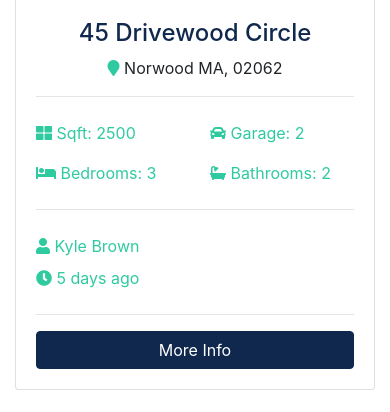
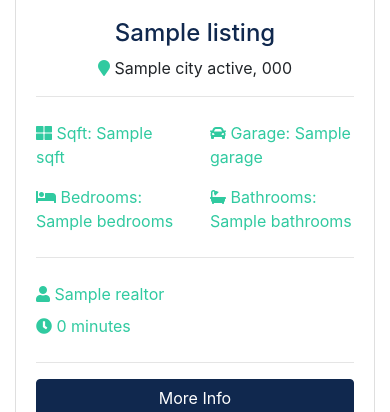
Before and after one commit to aki-06/Django_dev, a Django app: template btre/templates/pages/index.html in a window 390 px wide. Shown: the part 1194-1606 px from the top of the page. Run offline with Django 3.2, Linux system fonts and the light colour scheme; the template is opened without the code that fills it: most values are stand-ins (such as "Sample title", 1, 10 or a date in 2020); grey boxes marked "Sample" are stand-in pictures; some libraries are stand-ins or nearby versions.

Commit message:
Home & About Page Dynamic Content

```diff
--- a/btre/templates/pages/index.html
+++ b/btre/templates/pages/index.html
@@ -1,5 +1,7 @@
 {% extends 'base.html' %}
 {% block title %}BT Real Estate | Home{% endblock %}
+
+{% load humanize %}
 
 {% block content %}
   <!-- Showcase -->
@@ -131,135 +133,55 @@
         <div class="container">
           <h3 class="text-center mb-3">Latest Listings</h3>
           <div class="row">
-            <!-- Listing 1 -->
+            {% if listings %}
+              {% for listing in listings %}
               <div class="col-md-6 col-lg-4 mb-4">
                   <div class="card listing-preview">
-                <img class="card-img-top" src="assets/img/homes/home-1.jpg" alt="">
+                    <img class="card-img-top" src="{{ listing.photo_main.url }}" alt="">
                     <div class="card-img-overlay">
                       <h2>
-                    <span class="badge badge-secondary text-white">$490,000</span>
+                        <span class="badge badge-secondary text-white">{{ listing.price | intcomma }}</span>
                       </h2>
                     </div>
                     <div class="card-body">
                       <div class="listing-heading text-center">
-                    <h4 class="text-primary">45 Drivewood Circle</h4>
+                        <h4 class="text-primary">{{ listing.title }}</h4>
                         <p>
-                      <i class="fas fa-map-marker text-secondary"></i> Norwood MA, 02062</p>
+                          <i class="fas fa-map-marker text-secondary"></i> {{ listing.city }} {{ listing.state }}, {{ listing.zipcode }}</p>
                       </div>
                       <hr>
                       <div class="row py-2 text-secondary">
                         <div class="col-6">
-                      <i class="fas fa-th-large"></i> Sqft: 2500</div>
+                          <i class="fas fa-th-large"></i> Sqft: {{ listing.sqft }}</div>
                         <div class="col-6">
-                      <i class="fas fa-car"></i> Garage: 2</div>
+                          <i class="fas fa-car"></i> Garage: {{ listing.garage }}</div>
                       </div>
                       <div class="row py-2 text-secondary">
                         <div class="col-6">
-                      <i class="fas fa-bed"></i> Bedrooms: 3</div>
+                          <i class="fas fa-bed"></i> Bedrooms: {{ listing.bedrooms }}</div>
                         <div class="col-6">
-                      <i class="fas fa-bath"></i> Bathrooms: 2</div>
+                          <i class="fas fa-bath"></i> Bathrooms: {{ listing.bathrooms }}</div>
                       </div>
                       <hr>
                       <div class="row py-2 text-secondary">
                         <div class="col-6">
-                      <i class="fas fa-user"></i> Kyle Brown</div>
+                          <i class="fas fa-user"></i> {{ listing.realtor }}</div>
                       </div>
                       <div class="row text-secondary pb-2">
                         <div class="col-6">
-                      <i class="fas fa-clock"></i> 5 days ago</div>
+                          <i class="fas fa-clock"></i> {{ listing.list_date | timesince }}</div>
                       </div>
                       <hr>
-                  <a href="listing.html" class="btn btn-primary btn-block">More Info</a>
+                      <a href="{% url 'listing' listing.id %}" class="btn btn-primary btn-block">More Info</a>
                     </div>
                   </div>
                 </div>
-
-            <!-- Listing 2 -->
-            <div class="col-md-6 col-lg-4 mb-4">
-              <div class="card listing-preview">
-                <img class="card-img-top" src="assets/img/homes/home-2.jpg" alt="">
-                <div class="card-img-overlay">
-                  <h2>
-                    <span class="badge badge-secondary text-white">$550,000</span>
-                  </h2>
+              {% endfor %}
+            {% else %}
+              <div class="col-md-12">
+                <p>No Listings Available</p>
               </div>
-                <div class="card-body">
-                  <div class="listing-heading text-center">
-                    <h4 class="text-primary">18 Jefferson Lane</h4>
-                    <p>
-                      <i class="fas fa-map-marker text-secondary"></i> Woburn MA, 01801</p>
-                  </div>
-                  <hr>
-                  <div class="row py-2 text-secondary">
-                    <div class="col-6">
-                      <i class="fas fa-th-large"></i> Sqft: 3200</div>
-                    <div class="col-6">
-                      <i class="fas fa-car"></i> Garage: 1</div>
-                  </div>
-                  <div class="row py-2 text-secondary">
-                    <div class="col-6">
-                      <i class="fas fa-bed"></i> Bedrooms: 4</div>
-                    <div class="col-6">
-                      <i class="fas fa-bath"></i> Bathrooms: 2.5</div>
-                  </div>
-                  <hr>
-                  <div class="row py-2 text-secondary">
-                    <div class="col-6">
-                      <i class="fas fa-user"></i> Mark Hudson</div>
-                  </div>
-                  <div class="row text-secondary pb-2">
-                    <div class="col-6">
-                      <i class="fas fa-clock"></i> 5 days ago</div>
-                  </div>
-                  <hr>
-                  <a href="listing.html" class="btn btn-primary btn-block">More Info</a>
-                </div>
-              </div>
-            </div>
-
-            <!-- Listing 3 -->
-            <div class="col-md-6 col-lg-4 mb-4">
-              <div class="card listing-preview">
-                <img class="card-img-top" src="assets/img/homes/home-3.jpg" alt="">
-                <div class="card-img-overlay">
-                  <h2>
-                    <span class="badge badge-secondary text-white">$580,000</span>
-                  </h2>
-                </div>
-                <div class="card-body">
-                  <div class="listing-heading text-center">
-                    <h4 class="text-primary">187 Woodrow Street</h4>
-                    <p>
-                      <i class="fas fa-map-marker text-secondary"></i> Salem MA, 01915</p>
-                  </div>
-                  <hr>
-                  <div class="row py-2 text-secondary">
-                    <div class="col-6">
-                      <i class="fas fa-th-large"></i> Sqft: 3107</div>
-                    <div class="col-6">
-                      <i class="fas fa-car"></i> Garage: 0</div>
-                  </div>
-                  <div class="row py-2 text-secondary">
-                    <div class="col-6">
-                      <i class="fas fa-bed"></i> Bedrooms: 4</div>
-                    <div class="col-6">
-                      <i class="fas fa-bath"></i> Bathrooms: 3</div>
-                  </div>
-                  <hr>
-                  <div class="row py-2 text-secondary">
-                    <div class="col-6">
-                      <i class="fas fa-user"></i> Mark Hudson</div>
-                  </div>
-                  <div class="row text-secondary pb-2">
-                    <div class="col-6">
-                      <i class="fas fa-clock"></i> 5 days ago</div>
-                  </div>
-                  <hr>
-                  <a href="listing.html" class="btn btn-primary btn-block">More Info</a>
-                </div>
-              </div>
-            </div>
-
+            {% endif %}
           </div>
         </div>
       </section>
```
Also changed, not shown: btre/pages/views.py (+22 -3 lines), btre/templates/pages/about.html (+18 -29 lines). Lines whose indentation alone changed are shown as unchanged.
